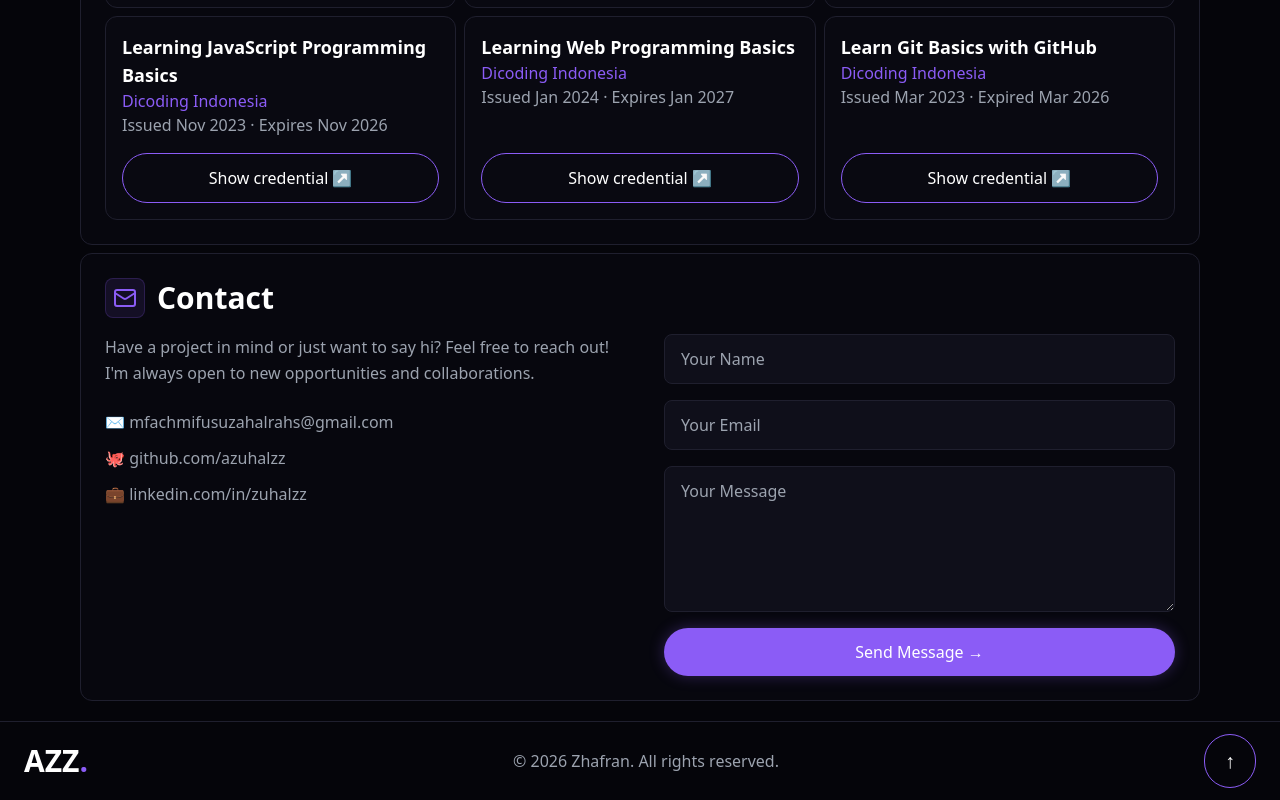
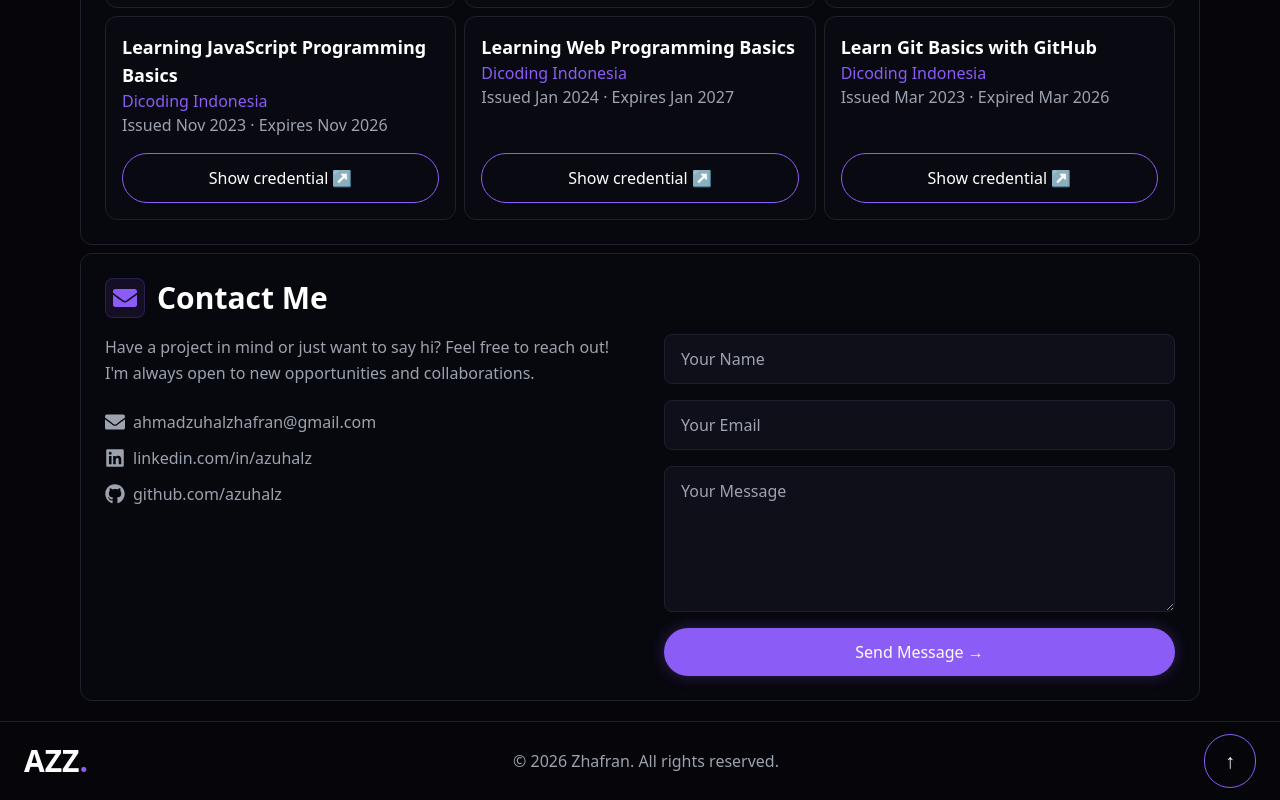
Before and after one commit to azuhalz/my-portfolio, a Next.js app: page / in a window 1280 px wide. Shown: the part 3541-4341 px from the top of the page. Built offline with nearby package versions, Linux system fonts and the light colour scheme.

Commit message:
feat: add contact section

```diff
--- a/components/sections/Contact.tsx
+++ b/components/sections/Contact.tsx
@@ -3,8 +3,9 @@
 import { useState } from "react";
 import { SectionHeading } from "@/components/ui/SectionHeading";
 import { Button } from "@/components/ui/Button";
-import { Mail } from "lucide-react";
+import { FaEnvelope, FaGithub, FaLinkedin } from "react-icons/fa";
 import { Card } from "../ui/Card";
+import Link from "next/link";
 
 export default function Contact() {
   // State untuk menyimpan isi form: name, email, dan message
@@ -26,7 +27,7 @@ export default function Contact() {
     // id="contact" agar link /#contact dari Navbar bisa scroll ke sini
     <section id="contact">
       <Card className="p-6 mt-2">
-        <SectionHeading title="Contact" icon={<Mail size={24} />} />
+        <SectionHeading title="Contact Me" icon={<FaEnvelope size={24} />} />
 
         {/* Grid 2 kolom: kiri deskripsi, kanan form */}
         <div className="grid grid-cols-2 gap-12 pt-2">
@@ -40,26 +41,34 @@ export default function Contact() {
             </p>
 
             <div className="flex flex-col gap-3">
-              <a
-                href="mailto:mfachmifusuzahalrahs@gmail.com"
-                className="text-text-secondary hover:text-white transition-colors"
+              <Link
+                href="mailto:ahmadzuhalzhafran@gmail.com"
+                className="text-text-secondary hover:text-primary transition-colors"
               >
-                ✉️ mfachmifusuzahalrahs@gmail.com
-              </a>
-              <a
-                href="https://github.com/azuhalzz"
+                <div className="flex gap-2 items-center">
+                  <FaEnvelope size={20} />
+                  ahmadzuhalzhafran@gmail.com
+                </div>
+              </Link>
+              <Link
+                href="https://linkedin.com/in/azuhalz"
                 target="_blank"
-                className="text-text-secondary hover:text-white transition-colors"
+                className="text-text-secondary hover:text-primary transition-colors"
               >
-                🐙 github.com/azuhalzz
-              </a>
-              <a
-                href="https://linkedin.com/in/zuhalzz"
+                <div className="flex gap-2 items-center">
+                  <FaLinkedin size={20} /> linkedin.com/in/azuhalz
+                </div>
+              </Link>
+              <Link
+                href="https://github.com/azuhalz"
                 target="_blank"
-                className="text-text-secondary hover:text-white transition-colors"
+                className="text-text-secondary hover:text-primary transition-colors"
               >
-                💼 linkedin.com/in/zuhalzz
-              </a>
+                <div className="flex gap-2 items-center">
+                  <FaGithub size={20} />
+                  github.com/azuhalz
+                </div>
+              </Link>
             </div>
           </div>
 
```
